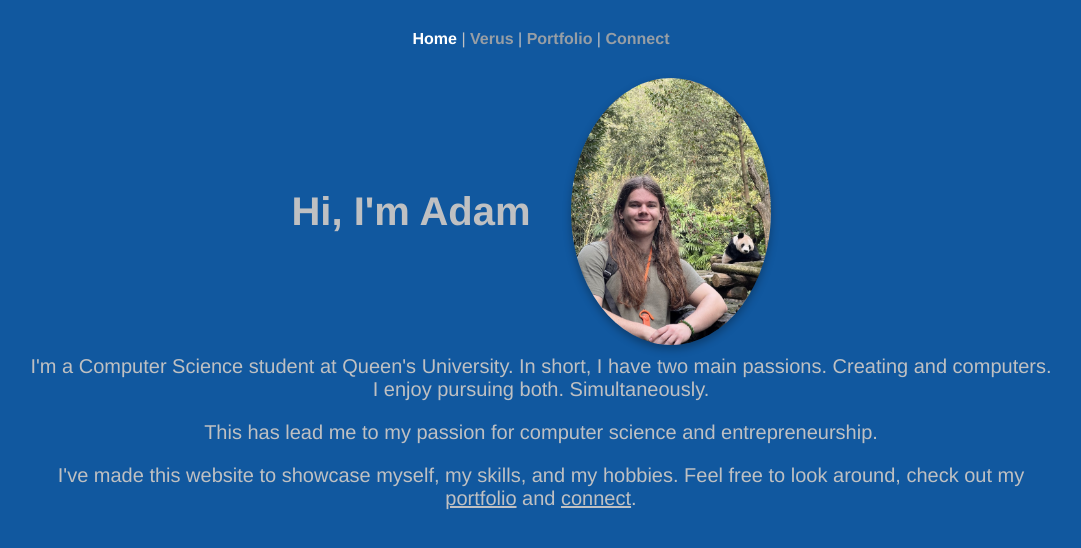
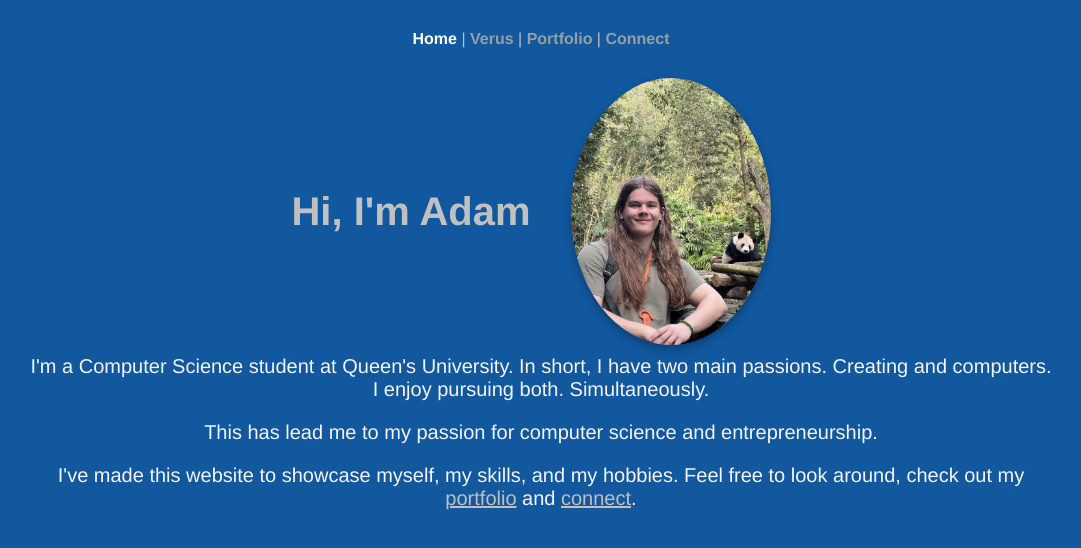
Before and after one commit to aclarke500/AdamClarke, a Vue app: page / in a window 1280 px wide. Shown: the top 548 px of the page, without its empty margins (99-1180 px from the left). Built offline with nearby package versions, Linux system fonts and the light colour scheme.

Commit message:
added global styles for consitent colouring

```diff
--- a/src/styles/styles.scss
+++ b/src/styles/styles.scss
@@ -9,3 +9,7 @@ figcaption {
   cursor: pointer;
   text-decoration: underline;
 }
+
+p, h1, h2, h3, h4 {
+  color: #f4f4f4;
+}
```
